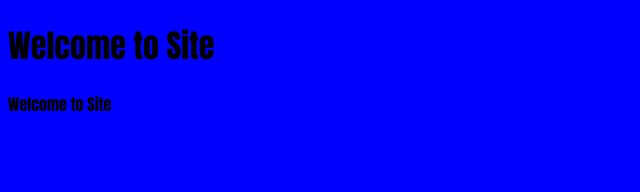
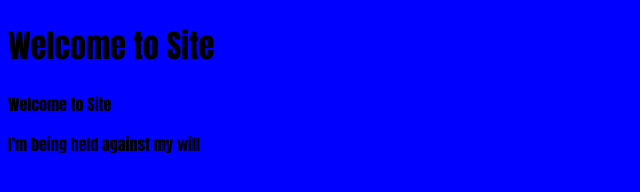
Before and after one commit to LordHarlodXXVII/classsite, a plain HTML site: page index.html in a window 1280 px wide. Shown: the whole page, without its empty margins (0-640 px from the left). Drawn offline with Linux system fonts and the light colour scheme.

Commit message:
Update index.html
added paragraph

```diff
--- a/index.html
+++ b/index.html
@@ -14,5 +14,6 @@
 <body>
 	<h1>Welcome to Site</h1>
 	<p>Welcome to Site</p>
+	<p>I'm being held against my will</p>
 </body>
 </html>
```
